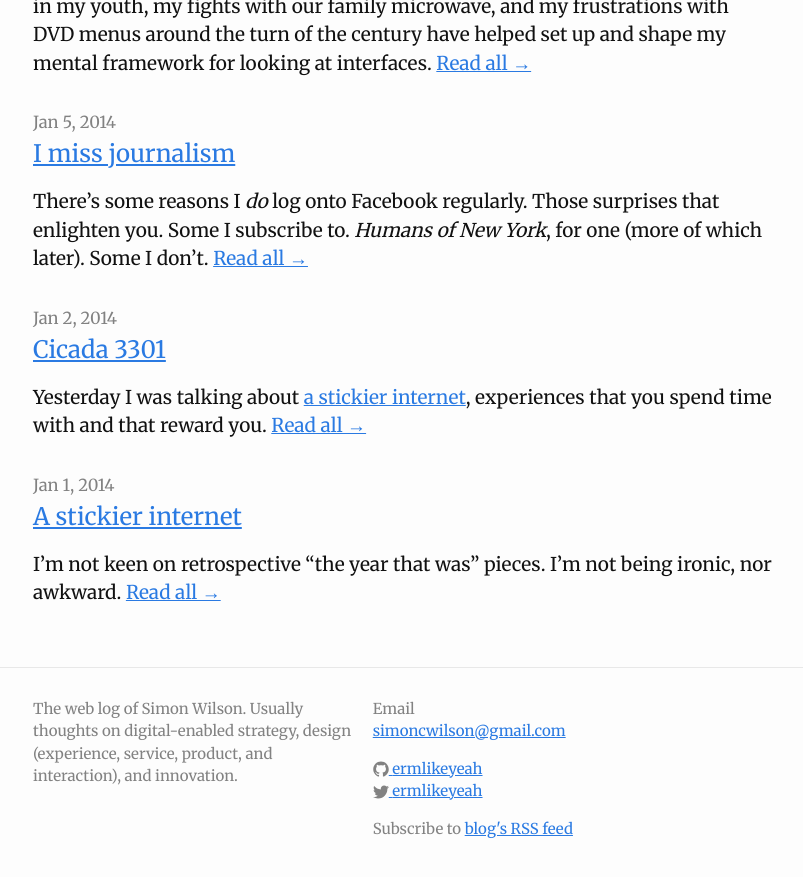
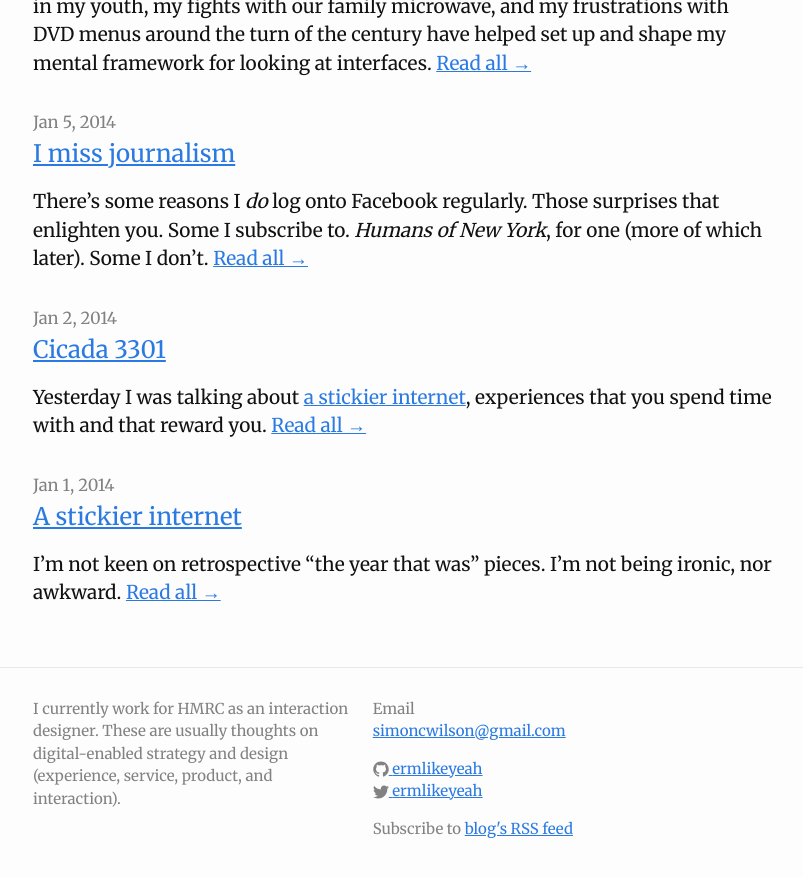
Before and after one commit to ermlikeyeah/ermlikeyeah.github.io, a Jekyll site: the page built from index.html, in a window 1280 px wide and 900 px high, scrolled down 19992 px. Shown: the top 877 px of the window, without its empty margins (237-1040 px from the left). Built offline with Jekyll 4.4.1, drawn with Linux system fonts in a browser that asks for light colours; comment, search, counter and statistics services are not loaded.

Commit message:
Text alts

```diff
--- a/_config.yml
+++ b/_config.yml
@@ -9,7 +9,7 @@
 title: Simon Wilson's blog
 email: simoncwilson@gmail.com
 description: > # this means to ignore newlines until "baseurl:"
-  The web log of Simon Wilson. Usually thoughts on digital-enabled strategy, design (experience, service, product, and interaction), and innovation.
+  I currently work for HMRC as an interaction designer. These are usually thoughts on digital-enabled strategy and design (experience, service, product, and interaction).
 baseurl: "" # the subpath of your site, e.g. /blog
 permalink: /:title
 url: "https://ermlikeyeah.github.io/" # the base hostname & protocol for your site
--- a/_includes/header.html
+++ b/_includes/header.html
@@ -19,6 +19,7 @@
           <a class="page-link" href="{{ my_page.url | prepend: site.baseurl }}">{{ my_page.title }}</a>
           {% endif %}
         {% endfor %}
+
       </div>
     </nav>
 
```
